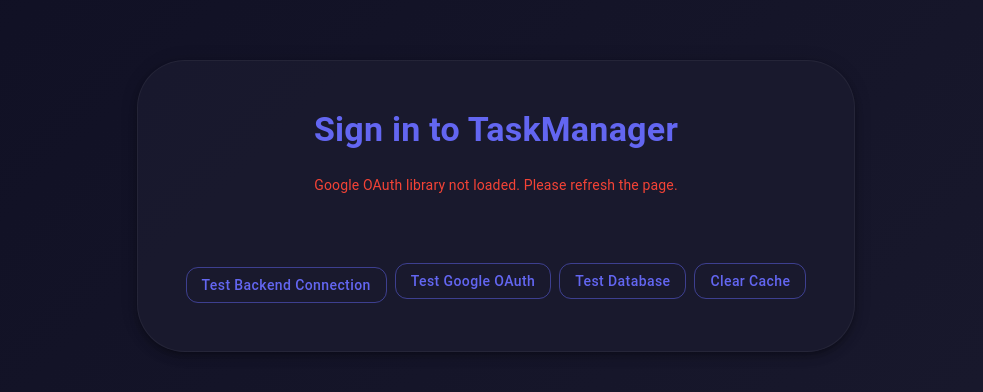
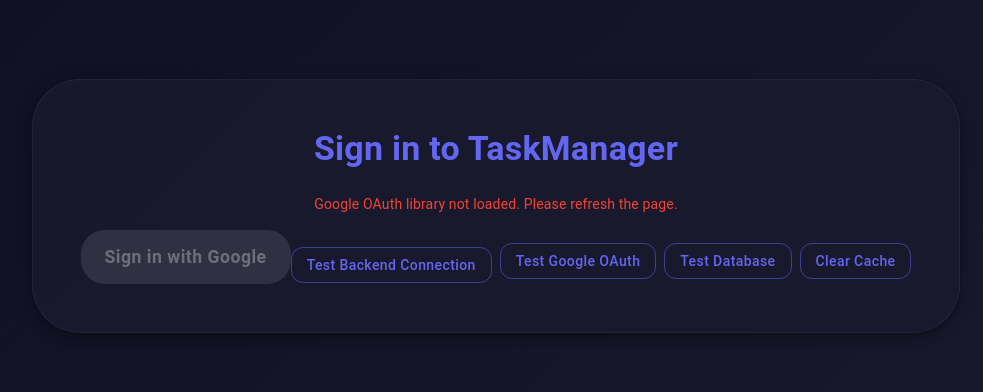
Before and after one commit to sparshmathur-10/AIT, a React app in the folder frontend/: page / in a window 1280 px wide. Shown: the part 194-586 px from the top of the page, without its empty margins (144-1127 px from the left). Built offline with nearby package versions, Linux system fonts and the light colour scheme; no server answers; the HTML template or start-up script is replaced by a standard one.

Commit message:
Fix: Custom Google button without built-in text, remove automatic cache clearing, and fix OAuth flow

```diff
--- a/frontend/src/Login.tsx
+++ b/frontend/src/Login.tsx
@@ -3,7 +3,7 @@ import type { CredentialResponse } from '@react-oauth/google';
 import { Box, Paper, Typography, Button } from '@mui/material';
 import axios from 'axios';
 import qs from 'qs';
-import { useState, useEffect } from 'react';
+import { useState, useEffect, useRef } from 'react';
 
 axios.defaults.withCredentials = true;
 
@@ -11,6 +11,7 @@ const API_URL = import.meta.env.VITE_API_URL || '/api';
 
 export default function Login({ onLogin }: { onLogin?: () => void }) {
   const [googleLoaded, setGoogleLoaded] = useState(false);
+  const googleLoginRef = useRef<any>(null);
 
   useEffect(() => {
     // Check if Google OAuth is loaded
@@ -20,13 +21,25 @@ export default function Login({ onLogin }: { onLogin?: () => void }) {
     } else {
       console.error('Google OAuth library not loaded');
     }
+  }, []);
 
-    // Clear any existing session data to force fresh authentication
-    console.log('Clearing existing session data...');
+  const handleGoogleLogin = () => {
+    if (googleLoginRef.current) {
+      googleLoginRef.current.click();
+    }
+  };
+
+  const clearAllCookies = () => {
+    console.log('=== CLEARING ALL COOKIES ===');
     document.cookie.split(";").forEach(function(c) {
       document.cookie = c.replace(/^ +/, "").replace(/=.*/, "=;expires=" + new Date().toUTCString() + ";path=/");
     });
-  }, []);
+    localStorage.clear();
+    sessionStorage.clear();
+    console.log('All cookies and storage cleared');
+    alert('Cache cleared! Please refresh the page and try signing in again.');
+    window.location.reload();
+  };
 
   return (
     <Box sx={{ minHeight: '100vh', display: 'flex', alignItems: 'center', justifyContent: 'center', background: 'linear-gradient(135deg, #0f0f23 0%, #1a1a2e 100%)' }}>
@@ -41,6 +54,8 @@ export default function Login({ onLogin }: { onLogin?: () => void }) {
           </Typography>
         )}
 
+        {/* Hidden GoogleLogin component */}
+        <div style={{ display: 'none' }}>
           <GoogleLogin
             onSuccess={async (credentialResponse: CredentialResponse) => {
               console.log('=== GOOGLE OAUTH SUCCESS CALLBACK START ===');
@@ -61,15 +76,13 @@ export default function Login({ onLogin }: { onLogin?: () => void }) {
                 const requestData = qs.stringify({ credential: credentialResponse.credential });
                 console.log('Request data length:', requestData.length);
 
-              // Add cache-busting and ensure fresh request
+                // Remove cache-busting as it might interfere with OAuth
                 const res = await axios.post(
-                `${API_URL}/auth/google/?_t=${Date.now()}`,
+                  `${API_URL}/auth/google/`,
                   requestData,
                   {
                     headers: {
-                    'Content-Type': 'application/x-www-form-urlencoded',
-                    'Cache-Control': 'no-cache',
-                    'Pragma': 'no-cache'
+                      'Content-Type': 'application/x-www-form-urlencoded'
                     },
                     timeout: 15000
                   }
@@ -114,6 +127,51 @@ export default function Login({ onLogin }: { onLogin?: () => void }) {
               alert('Google Sign In Failed');
             }}
           />
+        </div>
+
+        {/* Custom Google Sign In button */}
+        <Button
+          variant="contained"
+          onClick={() => {
+            // Trigger the hidden GoogleLogin by clicking its button
+            const googleButton = document.querySelector('[data-testid="google-login-button"]') as HTMLElement;
+            if (googleButton) {
+              googleButton.click();
+            } else {
+              // Fallback: try to find any Google OAuth button
+              const buttons = document.querySelectorAll('button');
+              const googleBtn = Array.from(buttons).find(btn =>
+                btn.textContent?.includes('Sign in with Google') ||
+                btn.innerHTML?.includes('google')
+              );
+              if (googleBtn) {
+                (googleBtn as HTMLElement).click();
+              } else {
+                alert('Google OAuth button not found. Please refresh the page.');
+              }
+            }
+          }}
+          disabled={!googleLoaded}
+          sx={{
+            background: 'linear-gradient(45deg, #4285f4, #34a853)',
+            color: 'white',
+            py: 1.5,
+            px: 3,
+            fontSize: '1.1rem',
+            fontWeight: 600,
+            borderRadius: 2,
+            textTransform: 'none',
+            '&:hover': {
+              background: 'linear-gradient(45deg, #3367d6, #2d8f47)'
+            },
+            '&:disabled': {
+              background: 'rgba(255, 255, 255, 0.1)',
+              color: 'rgba(255, 255, 255, 0.3)'
+            }
+          }}
+        >
+          Sign in with Google
+        </Button>
 
         {/* Test button to check backend connectivity */}
         <Button
@@ -204,20 +262,7 @@ export default function Login({ onLogin }: { onLogin?: () => void }) {
         {/* Clear Cache button */}
         <Button
           variant="outlined"
-          onClick={() => {
-            console.log('=== CLEARING CACHE ===');
-            // Clear all cookies
-            document.cookie.split(";").forEach(function(c) {
-              document.cookie = c.replace(/^ +/, "").replace(/=.*/, "=;expires=" + new Date().toUTCString() + ";path=/");
-            });
-            // Clear localStorage
-            localStorage.clear();
-            // Clear sessionStorage
-            sessionStorage.clear();
-            console.log('Cache cleared successfully');
-            alert('Cache cleared! Please refresh the page and try signing in again.');
-            window.location.reload();
-          }}
+          onClick={clearAllCookies}
           sx={{ mt: 1, ml: 1 }}
         >
           Clear Cache
```
Lines whose indentation alone changed are shown as unchanged.
